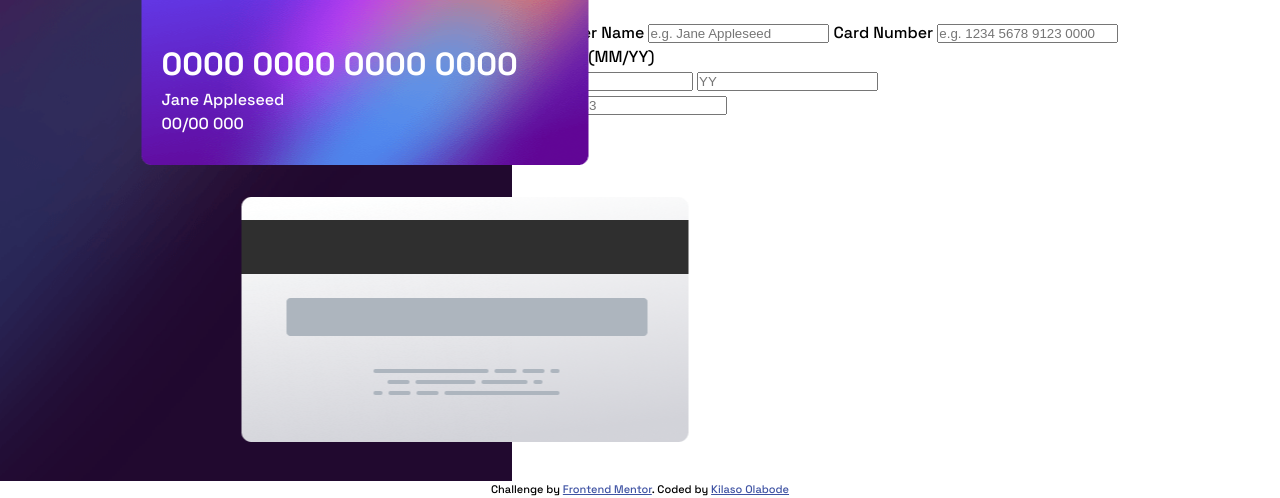
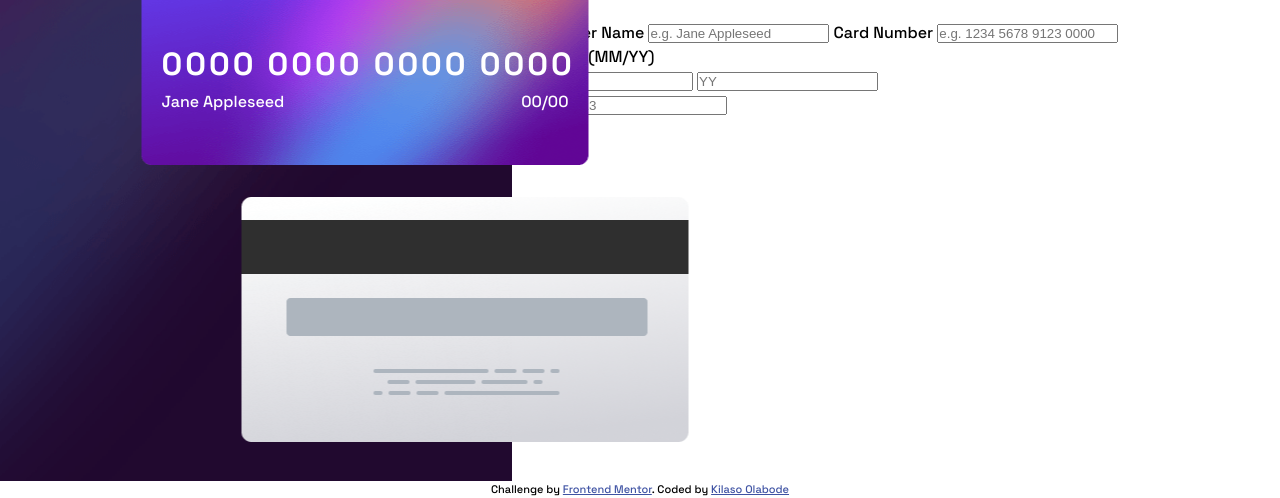
Before and after one commit to Great-kiola/Interactive-card-component, a plain HTML site: page index.html in a window 1280 px wide. Shown: the part 319-817 px from the top of the page. Drawn offline with Linux system fonts and the light colour scheme.

Commit message:
Made changes to the html and css files

```diff
--- a/index.html
+++ b/index.html
@@ -23,11 +23,13 @@
           <div class="front_card">
             <img src="./images/bg-card-front.png" alt="card background " />
             <img class="card_logo" src="./images/card-logo.svg" alt="">
+            <h1 class="card_number">0000 0000 0000 0000</h1>
             <div class="cardDetails">
-              <h1>0000 0000 0000 0000</h1>
               <p>Jane Appleseed</p>
-              <p class="cvc">00/00 000</p>
+              <p>00/00</p>
             </div>
+
+            <p class="cvc"></p>
           </div>
 
 
--- a/style.css
+++ b/style.css
@@ -11,6 +11,7 @@ body {
   text-rendering: optimizeSpeed;
   line-height: 1.5;
   font-family: "Space Grotesk", sans-serif;
+
 }
 
 .container{
@@ -26,7 +27,6 @@ body {
   background-size: cover;
   background-position: center center;
   background-repeat: no-repeat;
-
 }
 
 .cards{
@@ -48,11 +48,21 @@ body {
   top: 30px;
   left: 20px;
 }
-.cardDetails{
-  color: #fff;
+.card_number{
+  color: var(--White);
   position: absolute;
   top: 120px;
   left: 20px;
+  letter-spacing: 3px;
+}
+.cardDetails{
+  color: var(--White);
+  position: absolute;
+  top: 170px;
+  left: 20px;
+  right: 20px;
+  display: flex;
+  justify-content: space-between;
 }
 
 
@@ -73,3 +83,12 @@ picture {
 .attribution a {
   color: hsl(228, 45%, 44%);
 }
+
+:root{
+  --activeinputborder: hsl(249, 99%, 64%) to hsl(278, 94%, 30%);
+  --inputerrors: hsl(0, 100%, 66%);
+  --White: hsl(0, 0%, 100%);
+  --Lightgrayishviolet: hsl(270, 3%, 87%);
+  --Darkgrayishviolet: hsl(279, 6%, 55%);
+  --Verydarkviolet: hsl(278, 68%, 11%);
+}
```
